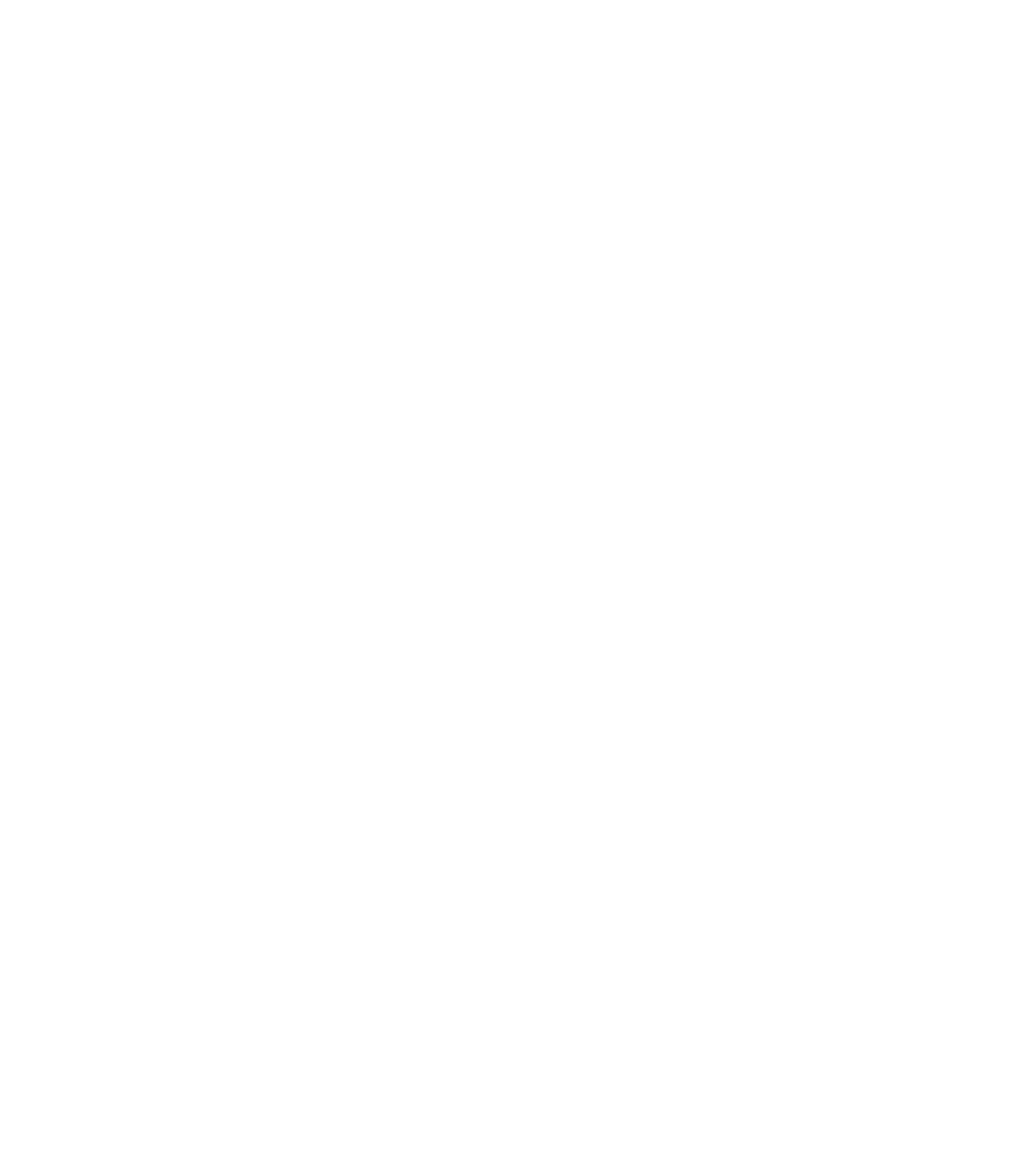
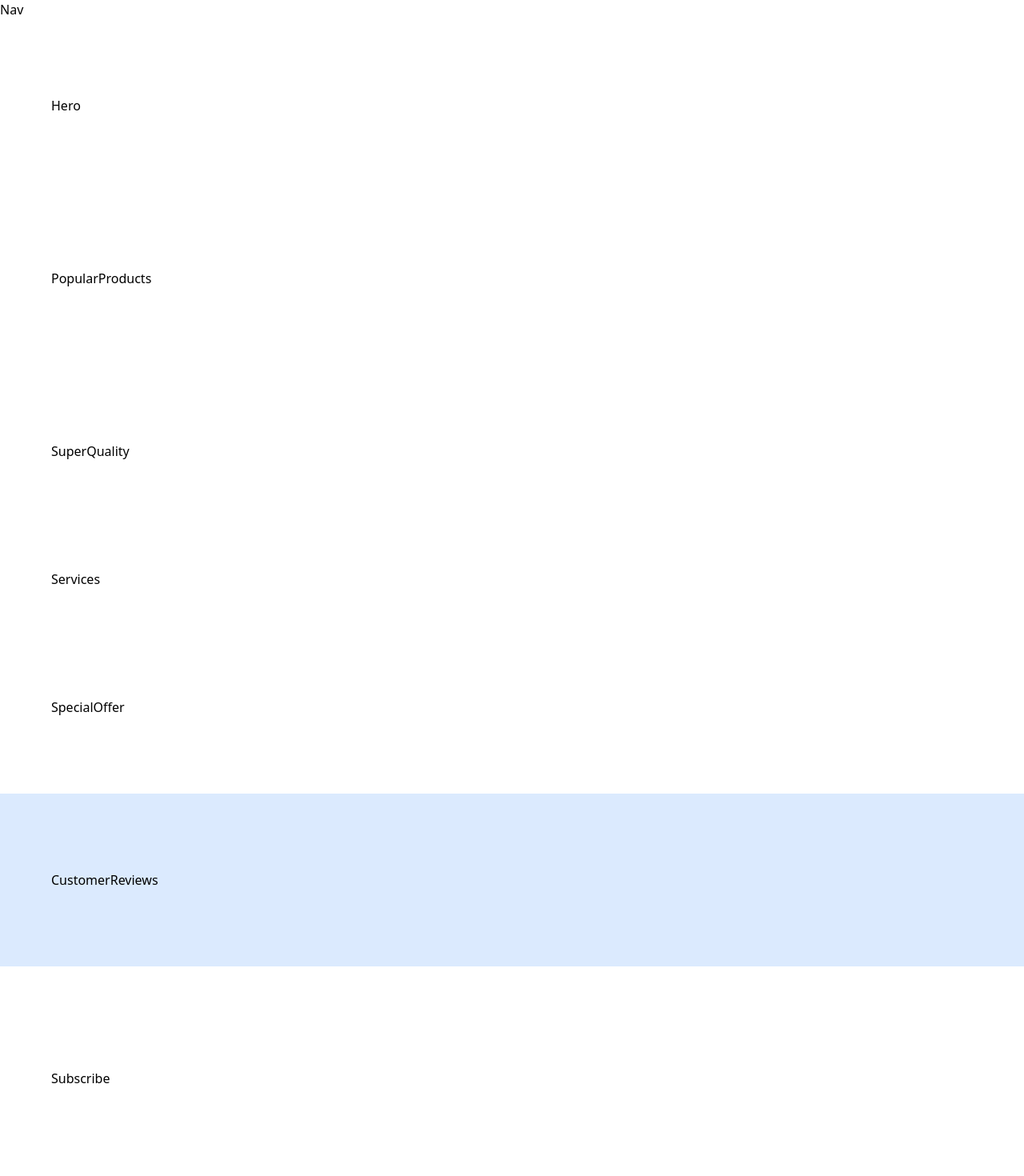
Before and after one commit to BlackCoder56/nike_website_t, a Vue app: page / in a window 1280 px wide. Shown: the top 1470 px of the page at 80% size. Before the commit the page ends 800 px from the top, so only its background shows below. Built offline with nearby package versions, Linux system fonts and the light colour scheme; a web font is replaced by a local one.

Commit message:
Setting up the App.vue with sections

```diff
--- a/index.html
+++ b/index.html
@@ -6,7 +6,7 @@
     <meta name="viewport" content="width=device-width, initial-scale=1.0">
     <title>Nike Website - Tailwindcss Tutorial</title>
   </head>
-  <body>
+  <body class="min-h-screen">
     <div id="app"></div>
     <script type="module" src="/src/main.js"></script>
   </body>
--- a/src/App.vue
+++ b/src/App.vue
@@ -4,12 +4,33 @@
 </script>
 
 <template>
-  <header>
+  <main class="relative">
+    Nav
+    <section class="sm:px-16 px-8 sm:py-24 py-12">
+      Hero
+    </section>
 
-  </header>
-
-  <main>
-
+    <section class="sm:px-16 px-8 sm:py-24 py-12">
+      PopularProducts
+    </section>
+    <section class="sm:px-16 px-8 sm:py-24 py-12">
+      SuperQuality
+    </section>
+    <section class="sm:px-16 px-8 py-10">
+      Services
+    </section>
+    <section class="sm:px-16 px-8 sm:py-24 py-12">
+      SpecialOffer
+    </section>
+    <section  class="bg-blue-100 sm:px-16 px-8 sm:py-24 py-12">
+      CustomerReviews
+    </section>
+    <section class="sm:px-16 px-8 sm:py-32 py-16 w-full">
+      Subscribe
+    </section>
+    <section class="bg-black sm:px-16 px-8 sm:pt-24 pt-12 pb-8">
+      Footer
+    </section>
   </main>
 </template>
 
--- a/src/assets/main.css
+++ b/src/assets/main.css
@@ -2,55 +2,12 @@
 @import url("https://fonts.googleapis.com/css2?family=Palanquin:wght@100;200;300;400;500;600;700&display=swap");
 
 @import "tailwindcss";
+@tailwind utilities;
 
-/* * {
-  margin: 0;
-  padding: 0;
-  box-sizing: border-box;
+html {
   scroll-behavior: smooth;
 }
 
-@layer components {
-  .max-container {
-    max-width: 1440px;
-    margin: 0 auto;
-  }
-
-  .input {
-    @apply sm:flex-1 max-sm:w-full text-base leading-normal text-slate-gray pl-5 max-sm:p-5 outline-none sm:border-none border max-sm:border-slate-gray max-sm:rounded-full;
-  }
-}
-
-@layer utilities {
-  .padding {
-    @apply sm:px-16 px-8 sm:py-24 py-12;
-  }
-
-  .padding-x {
-    @apply sm:px-16 px-8;
-  }
-
-  .padding-y {
-    @apply sm:py-24 py-12;
-  }
-
-  .padding-l {
-    @apply sm:pl-16 pl-8;
-  }
-
-  .padding-r {
-    @apply sm:pr-16 pr-8;
-  }
-
-  .padding-t {
-    @apply sm:pt-24 pt-12;
-  }
-
-  .padding-b {
-    @apply sm:pb-24 pb-12;
-  }
-
-  .info-text {
-    @apply font-montserrat text-slate-gray text-lg leading-7;
-  }
+/* html, body {
+  overflow-x: hidden;
 } */
```
